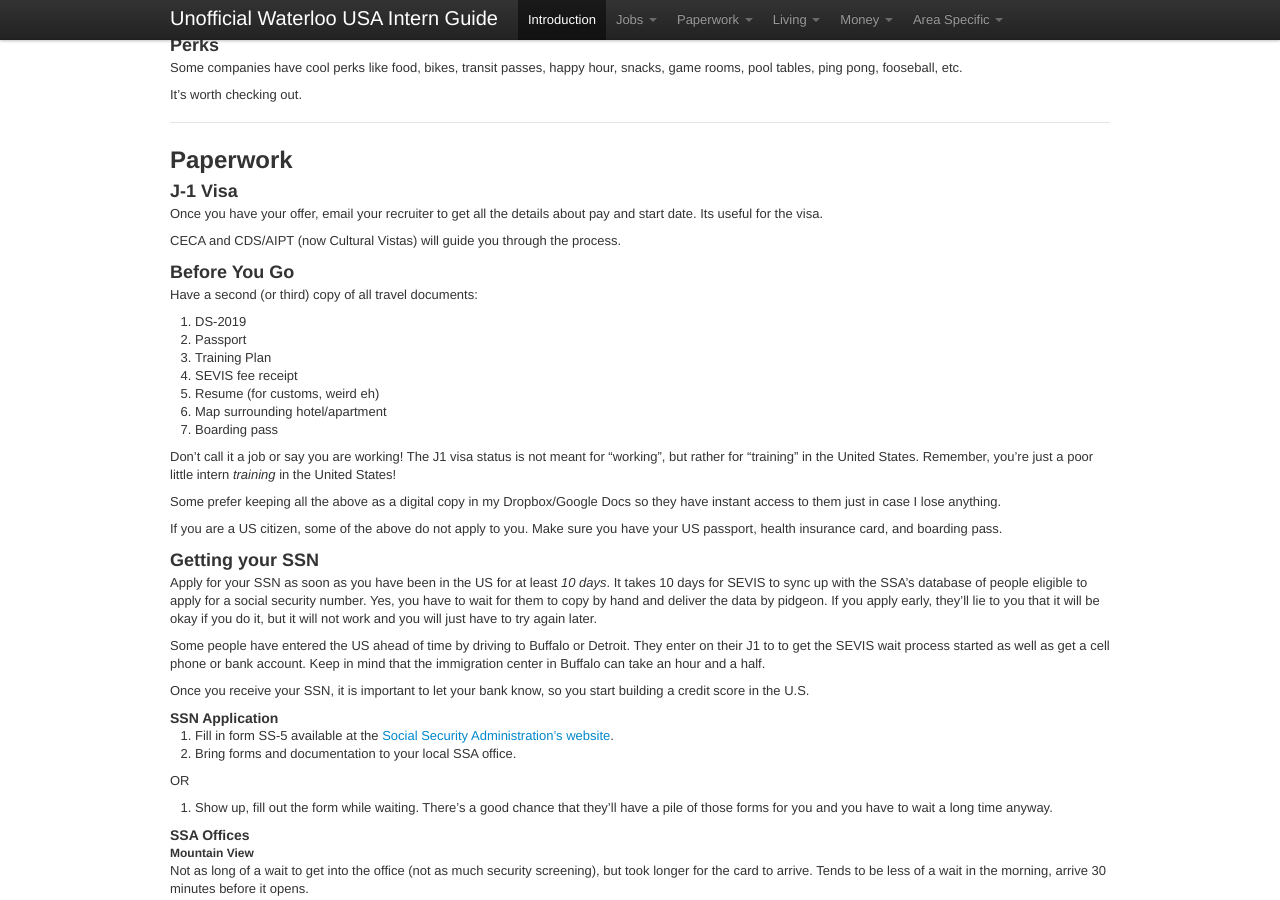
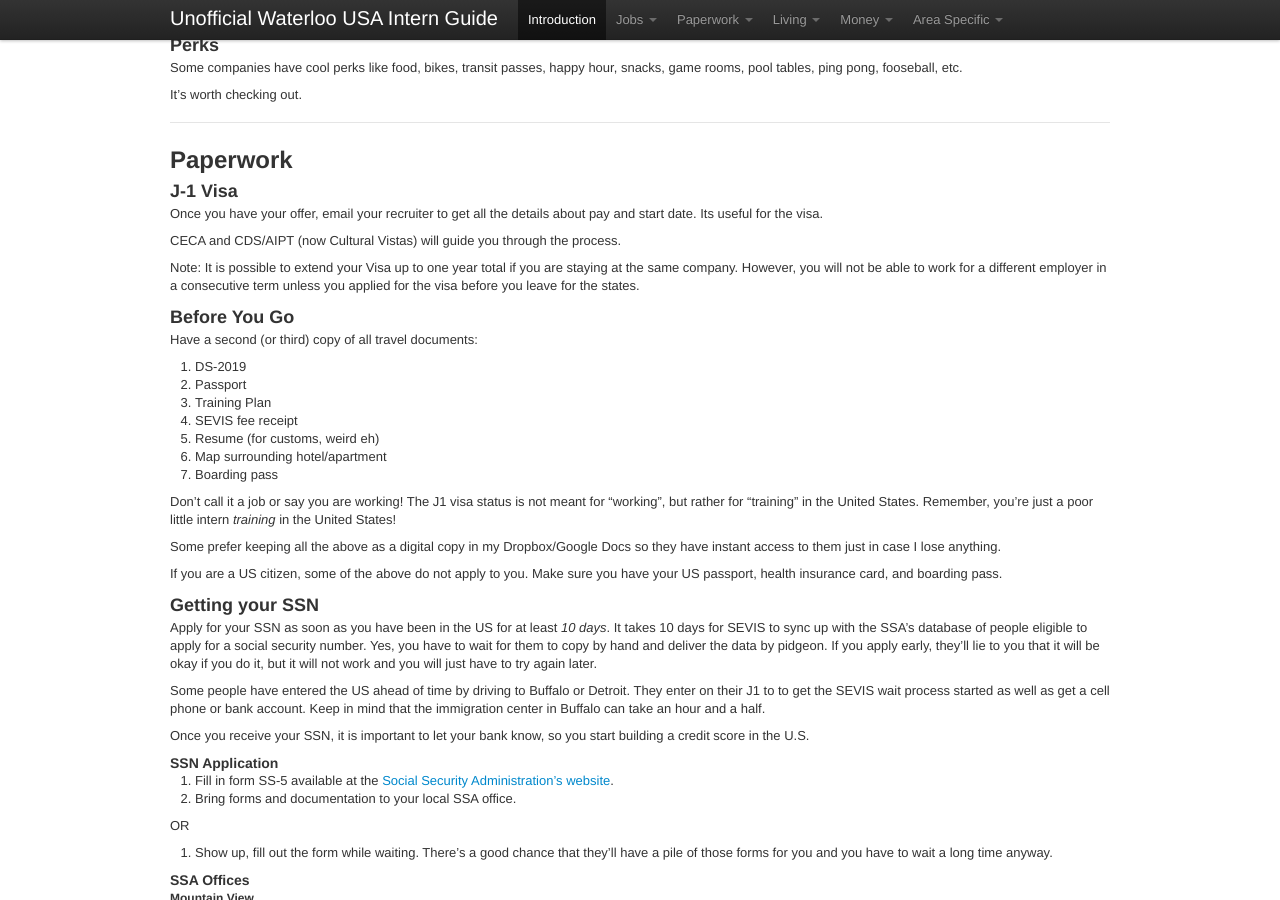
Before and after one commit to sholiday/Unofficial-Waterloo-USA-Intern-Guide, a Jekyll site: the page built from index.markdown, in a window 1280 px wide and 900 px high, scrolled down 1347 px. Built offline with Jekyll 4.4.1, drawn with Linux system fonts in a browser that asks for light colours; nearby versions of some CDN libraries; Markdown is read by kramdown in place of the engine named in the settings.

Commit message:
added visa extension info

```diff
--- a/index.markdown
+++ b/index.markdown
@@ -121,6 +121,8 @@ and start date. Its useful for the visa.
 
 CECA and CDS/AIPT (now Cultural Vistas) will guide you through the process.
 
+Note: It is possible to extend your Visa up to one year total if you are staying at the same company.
+However, you will not be able to work for a different employer in a consecutive term unless you applied for the visa before you leave for the states.
 <section id="Paperwork-BeforeYouGo" />
 ### Before You Go
 Have a second (or third) copy of all travel documents:
```
